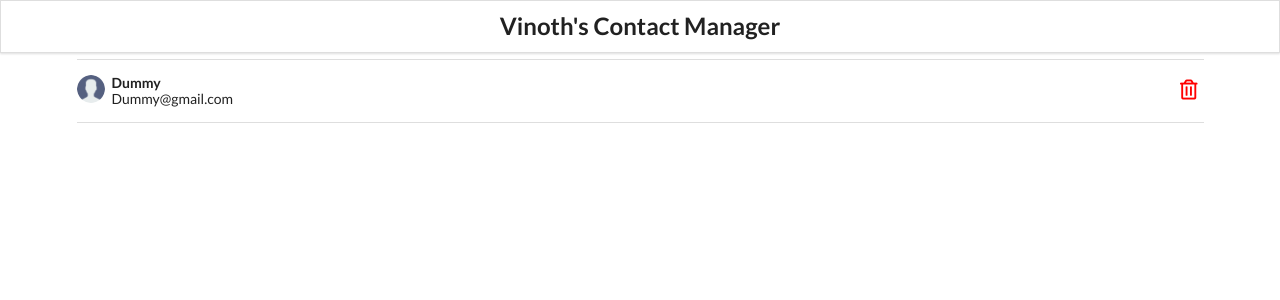
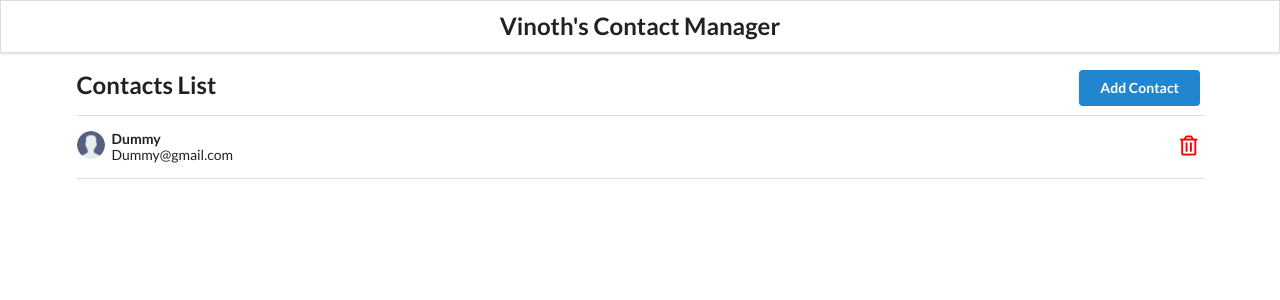
Before and after one commit to Vinoth6194/react_json_crud, a React (Create React App) app: page / in a window 1280 px wide. Shown: the top 300 px of the page. Built offline with nearby package versions, Linux system fonts and the light colour scheme.

Commit message:
add btn added

```diff
--- a/src/components/App.css
+++ b/src/components/App.css
@@ -15,3 +15,9 @@ i.icon {
   font-size: 20px;
   cursor: pointer;
 }
+.right {
+  float: right !important;
+}
+.center-div {
+  text-align: center;
+}
--- a/src/components/ContactList.jsx
+++ b/src/components/ContactList.jsx
@@ -21,18 +21,23 @@ const ContactList = props => {
   // });
   const renderContactList = contacts.map(contact => {
     return (
-      <>
-        <h2 c>Contacts List</h2>
-        <ContactCard
-          contact={contact}
-          clickHandler={deleteContactHandler}
-          key={contact.id}
-        />
-      </>
+      <ContactCard
+        contact={contact}
+        clickHandler={deleteContactHandler}
+        key={contact.id}
+      />
     );
   });
 
-  return <div className="ui celled list">{renderContactList}</div>;
+  return (
+    <div className="main">
+      <h2>
+        Contacts List
+        <button className="ui button blue right">Add Contact</button>
+      </h2>
+      <div className="ui celled list">{renderContactList}</div>
+    </div>
+  );
 };
 
 export default ContactList;
```
